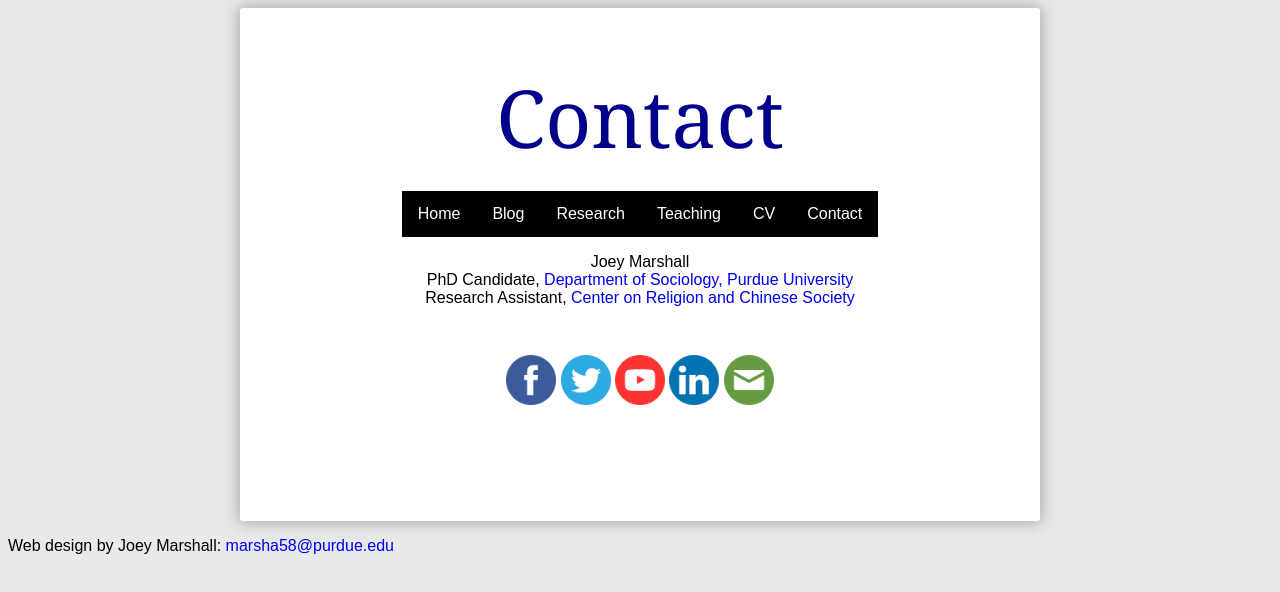
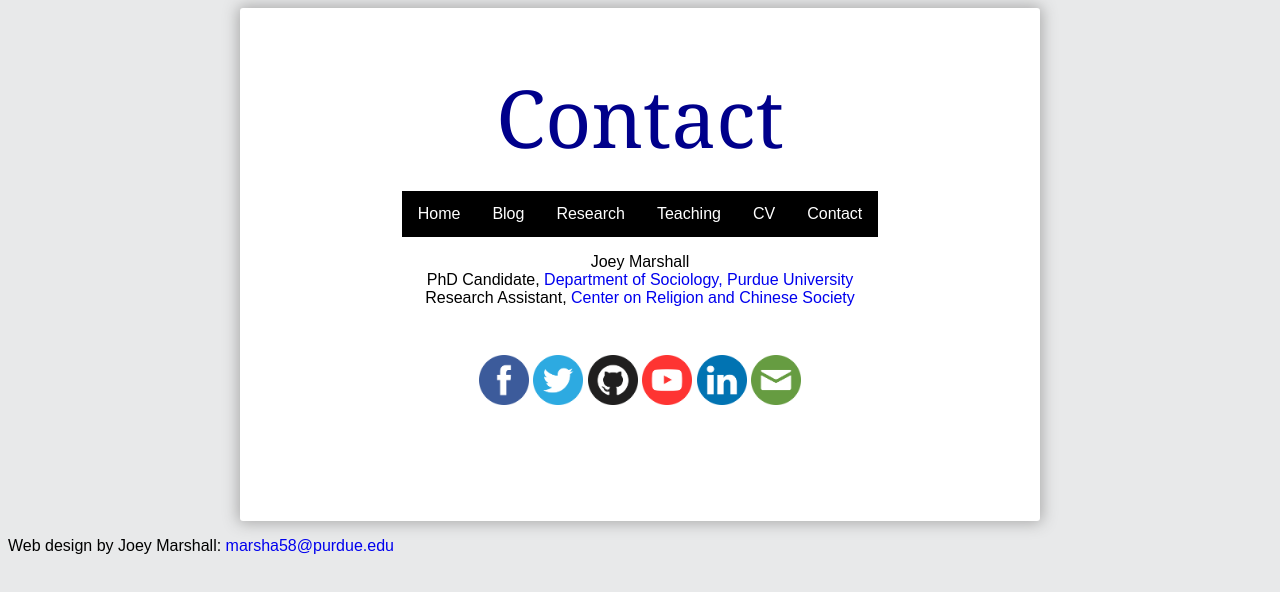
Before and after one commit to marsha5813/www, a plain HTML site: page contact.html in a window 1280 px wide. Drawn offline with Linux system fonts and the light colour scheme.

Commit message:
updates contact page

```diff
--- a/contact.html
+++ b/contact.html
@@ -37,6 +37,8 @@
 
     <a href="https://twitter.com/joeydm" target="_blank"><img src="media/socialbuttons/Twitter.png" class="socialbuttons"> </a>
 
+    <a href="https://github.com/marsha5813" target="_blank"><img src="media/socialbuttons/github.png" class="socialbuttons"></a>
+
     <a href="https://www.youtube.com/channel/UCrflO0xrcC5wBANQuaf-yOQ" target="_blank"><img src="media/socialbuttons/youtube-variation.png" class="socialbuttons"></a>
 
     <a href="https://www.linkedin.com/in/joey-marshall-26383236?trk=nav_responsive_tab_profile" target="_blank"><img src="media/socialbuttons/Linkedin.png" class="socialbuttons">  </a>
```
